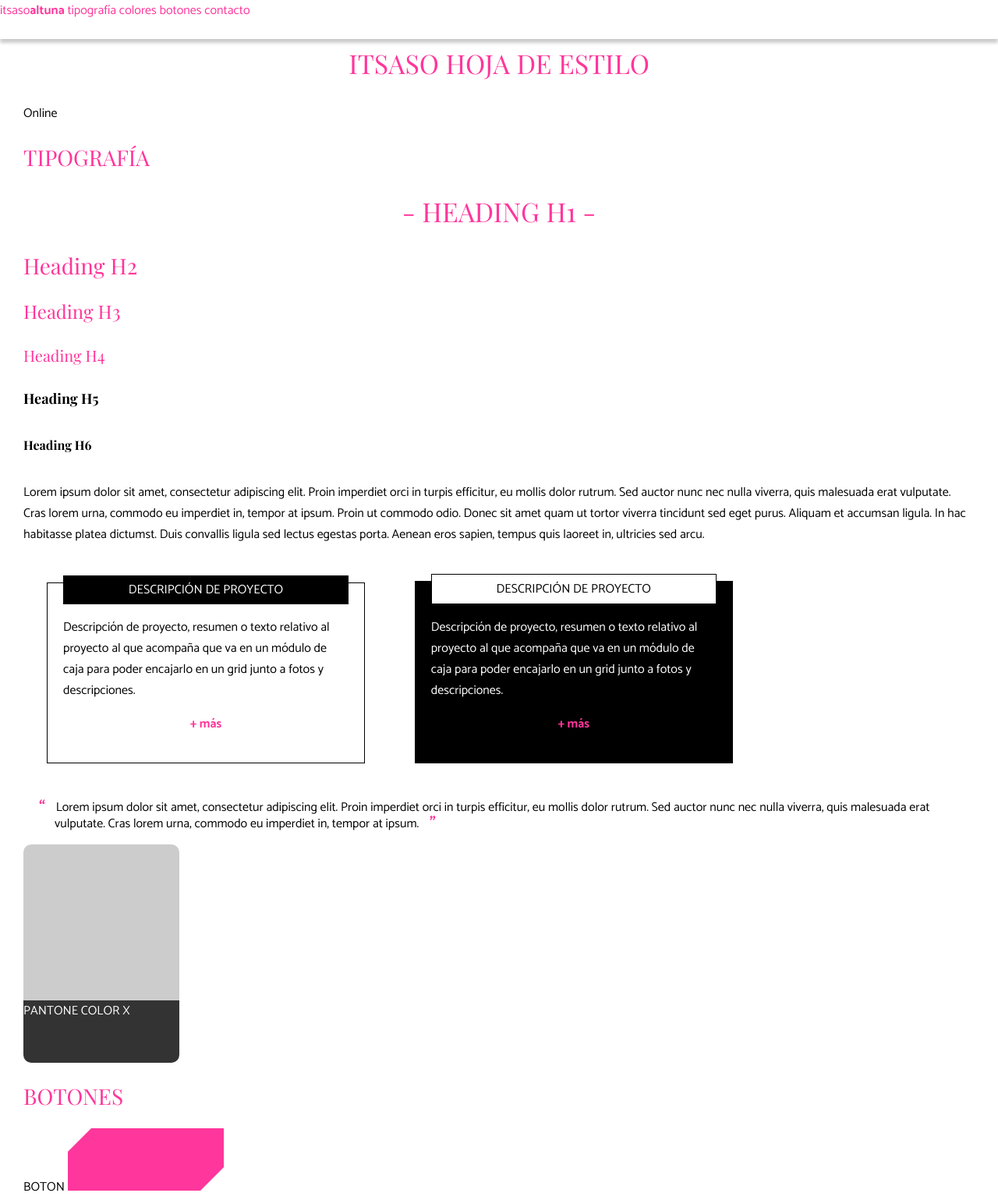
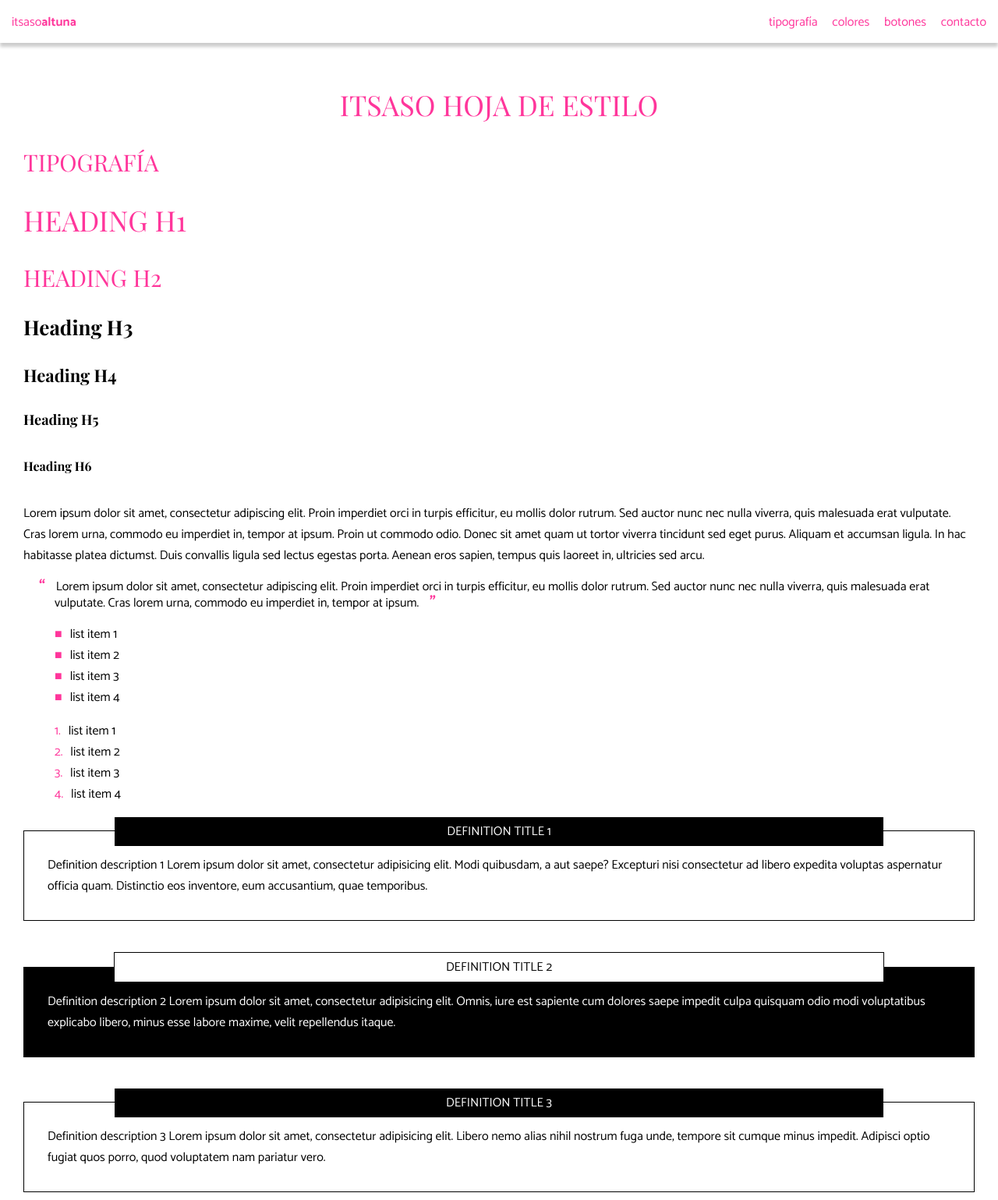
Before and after one commit to itsasoalt/itsaso, a plain HTML site: page hoja_estilo.html in a window 1280 px wide. Shown: the top 1539 px of the page at 78% size. Drawn offline with nearby package versions, Linux system fonts and the light colour scheme.

Commit message:
portfolio update

```diff
--- a/hoja_estilo.html
+++ b/hoja_estilo.html
@@ -13,7 +13,7 @@
         </div>
         <div class="pull-rigth">
             <a href="#tipografia">
-                <span class="menu active">tipografía</span>
+                <span class="menu">tipografía</span>
             </a>
             <a href="#colores">
                 <span class="menu">colores</span>
@@ -27,14 +27,13 @@
         </div>
     </header>
 
-    <section id="home">
+    <article id="home">
         <h1>itsaso hoja de estilo</h1>
-        <p>Online</p>
-    </section>
+    </article>
 
-    <section id="tipografia">
+    <article id="tipografia">
         <h2>TIPOGRAFÍA</h2>
-        <h1> - Heading H1 - </h1>
+        <h1>Heading H1</h1>
         <h2>Heading H2</h2>
         <h3>Heading H3</h3>
         <h4>Heading H4</h4>
@@ -43,39 +42,51 @@
 
         <p>Lorem ipsum dolor sit amet, consectetur adipiscing elit. Proin imperdiet orci in turpis efficitur, eu mollis dolor rutrum. Sed auctor nunc nec nulla viverra, quis malesuada erat vulputate. Cras lorem urna, commodo eu imperdiet in, tempor at ipsum. Proin ut commodo odio. Donec sit amet quam ut tortor viverra tincidunt sed eget purus. Aliquam et accumsan ligula. In hac habitasse platea dictumst. Duis convallis ligula sed lectus egestas porta. Aenean eros sapien, tempus quis laoreet in, ultricies sed arcu.</p>
 
-        <div class="proyectbox">
-            <div class="pb-titulo">Descripción de proyecto</div>
-            <p>Descripción de proyecto, resumen o texto relativo al proyecto al que acompaña que va en un módulo de caja para poder encajarlo en un grid junto a fotos y descripciones.</p>
-            <a href="#">
-                <p>+ más</p>
-            </a>
-        </div>
-
-        <div class="proyectbox alternativo">
-            <div class="pb-titulo alternativo">Descripción de proyecto</div>
-            <p>Descripción de proyecto, resumen o texto relativo al proyecto al que acompaña que va en un módulo de caja para poder encajarlo en un grid junto a fotos y descripciones.</p>
-            <a href="#">
-                <p>+ más</p>
-            </a>
-        </div>
-
         <blockquote cite="#">
             <span class="bq">&ldquo;</span>
             Lorem ipsum dolor sit amet, consectetur adipiscing elit. Proin imperdiet orci in turpis efficitur, eu mollis dolor rutrum. Sed auctor nunc nec nulla viverra, quis malesuada erat vulputate. Cras lorem urna, commodo eu imperdiet in, tempor at ipsum.
             <span class="bq">&rdquo;</span>
         </blockquote>
-    </section>
 
-    <section id="colores">
+        <section>
+            <ul>
+              <li>list item 1</li>
+              <li>list item 2</li>
+              <li>list item 3</li>
+              <li>list item 4</li>
+            </ul>
+
+            <ol>
+              <li>list item 1</li>
+              <li>list item 2</li>
+              <li>list item 3</li>
+              <li>list item 4</li>
+            </ol>
+
+            <dl>
+              <dt>Definition title 1</dt>
+              <dd>Definition description 1 Lorem ipsum dolor sit amet, consectetur adipisicing elit. Modi quibusdam, a aut saepe? Excepturi nisi consectetur ad libero expedita voluptas aspernatur officia quam. Distinctio eos inventore, eum accusantium, quae temporibus.</dd>
+              <dt class="alternativo">Definition title 2</dt>
+              <dd class="alternativo">Definition description 2 Lorem ipsum dolor sit amet, consectetur adipisicing elit. Omnis, iure est sapiente cum dolores saepe impedit culpa quisquam odio modi voluptatibus explicabo libero, minus esse labore maxime, velit repellendus itaque.</dd>
+              <dt>Definition title 3</dt>
+              <dd>Definition description 3 Lorem ipsum dolor sit amet, consectetur adipisicing elit. Libero nemo alias nihil nostrum fuga unde, tempore sit cumque minus impedit. Adipisci optio fugiat quos porro, quod voluptatem nam pariatur vero.</dd>
+              <dt class="alternativo">Definition title 4</dt>
+              <dd class="alternativo">Definition description 4 Lorem ipsum dolor sit amet, consectetur adipisicing elit. Quibusdam, accusantium autem! Recusandae officiis, excepturi quae ut sapiente fugiat quis nihil labore molestias, reprehenderit ipsam at, vero sunt facilis blanditiis quisquam?</dd>
+            </dl>
+        </section>
+
+    </article>
+
+    <article id="colores">
         <div class="paintchip">
             <div class="colorpatch color1"></div>
             <div class="namelabel">
                 PANTONE COLOR X
             </div>
         </div>
-    </section>
+    </article>
 
-    <section id="botones">
+    <article id="botones">
         <h2>BOTONES</h2>
         <a href="#" class="btn">
             BOTON
@@ -87,9 +98,9 @@
                 </span>
             </span>
         </a>
-    </section>
+    </article>
 
-    <section id="contacto">
+    <article id="contacto">
         <h2>CONTACTO</h2>
         <div>
             <span>email</span>
@@ -103,7 +114,7 @@
             <span>behance</span>
             <span>itsaso.altuna</span>
         </div>
-    </section>
+    </article>
 
     <footer>
         <p>made w/love by itsaso </p>
--- a/styles.css
+++ b/styles.css
@@ -12,31 +12,56 @@ body {
 	font-weight: 400;
 }
 
+/* TITULO WEB */
+#home {
+	text-align: center;
+	margin-top: 80px;
+
+}
+
+/* NAVEGADOR SUPERIOR MENU */
+.menubar {
+	margin: 0;
+	width: 100%;
+	height: 55px;
+	background: #fff;
+	position: fixed;
+	top: 0;
+	left: 0;
+	color: #FF369B;
+	box-shadow: 0px 5px 4px #ccc;
+	overflow: auto;
+	z-index: 2;
+}
+.menu {
+	margin-left: 15px;
+}
+
 /* TITULOS */
 h1, h2, h3, h4, h5, h6 {
 	font-family: 'Playfair Display', serif;
 }
-h1, h2, h3, h4 {
+h1, h2 {
 	color: #FF369B;
 	font-weight: 400;
+	text-transform: uppercase;
 }
-h5, h6 {
-	color: black;
+
+h3, h4, h5, h6 {
 	font-weight: 700;
+	color: #000;
 }
 h1 {
-	text-align: center;
-	text-transform: uppercase;
-	font-size: 34px;
+	font-size: 36px;
 }
 h2 {
-	font-size: 28px;
+	font-size: 30px;
 }
 h3 {
-	font-size: 24px;
+	font-size: 26px;
 }
 h4 {
-	font-size: 20px;
+	font-size: 22px;
 }
 h5 {
 	font-size: 18px;
@@ -50,53 +75,6 @@ p {
 	font-size: 16px;
 }
 
-/* NAVEGADOR SUPERIOR MENU */
-.menubar {
-	margin: 0;
-	width: 100%;
-	height: 50px;
-	background: #fff;
-	position: fixed;
-	top: 0;
-	left: 0;
-	color: #FF369B;
-	box-shadow: 0px 5px 4px #ccc;
-	vertical-align: center;
-}
-
-/* CAJAS DE TEXTO */
-.proyectbox {
-	display: inline-block;
-	width: 30%;
-	margin: 30px;
-	border: solid black 1px;
-	padding: 20px;
-}
-.pb-titulo {
-	display: block;
-	margin-top: -30px;
-	color: white;
-	background: black;
-	padding: 5px;
-	text-align: center;
-	text-transform: uppercase;
-}
-
-.proyectbox.alternativo {
-	background: black;
-	color: white;
-}
-.pb-titulo.alternativo {
-	color: black;
-	background: white;
-	border: solid black 1px;
-}
-.proyectbox a {
-	color: #FF369B;
-	font-weight: bold;
-	text-align: center;
-}
-
 /* ENTRECOMILLADOS */
 blockquote {
 	text-indent: -30px;
@@ -108,6 +86,64 @@ blockquote {
 	font-size: 20px;
 	padding: 0 10px;
 }
+/* LISTAS */
+ul {
+	list-style-type: square;
+}
+ul li {
+	list-style: none;
+}
+ul li:before {
+	content:'\25A0';
+	margin-right: 10px;
+	color: #FF369B;
+}
+ol li {
+    list-style-type: none;
+    counter-increment: list;
+}
+ol li:before{
+	content: counter(list) ".";
+	color: #FF369B;
+	margin-right: 10px;
+}
+/* CAJAS DE TEXTO */
+dd {
+	border: solid black 1px;
+	padding: 30px;
+	margin: 0;
+	margin-bottom: 40px;
+}
+dt {
+	display: block;
+	margin-bottom: -20px;
+	color: white;
+	background: black;
+	padding: 5px;
+	text-align: center;
+	text-transform: uppercase;
+	width: 80%;
+	margin-left: auto;
+	margin-right: auto;
+}
+
+dd.alternativo {
+	background: black;
+	color: white;
+}
+dt.alternativo {
+	position: relative;
+	color: black;
+	background: white;
+	border: solid black 1px;
+	z-index: 1;
+}
+.proyectbox a {
+	color: #FF369B;
+	font-weight: bold;
+	text-align: center;
+}
+
 /* BOTONES */
 a.btn {
 	margin-right: -40px;
@@ -186,10 +222,12 @@ a {
 	color: inherit;
 }
 .pull-rigth {
-	right: 0;
+	float: right;
 	display: inline-block;
+	margin: 15px;
 }
 .pull-left {
-	left: 0;
+	float: left;
 	display: inline-block;
+	margin: 15px;
 }
```
